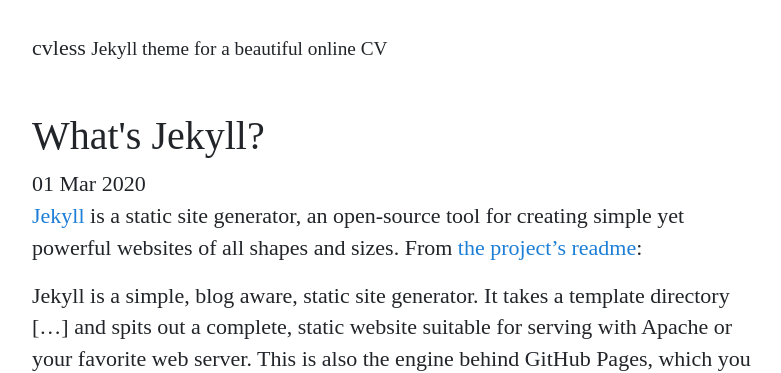
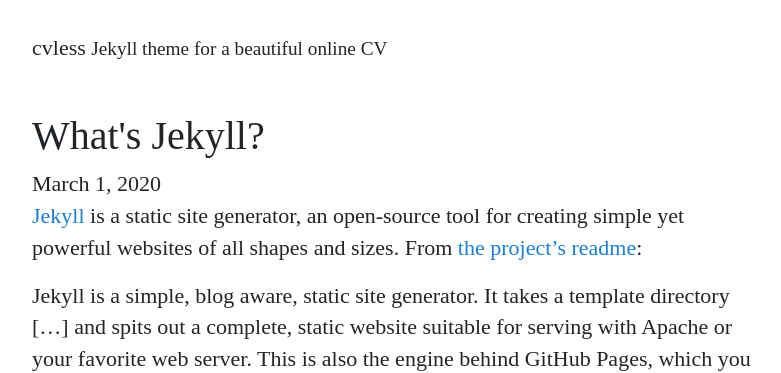
Before and after one commit to piazzai/cvless, a Jekyll site: the page built from _posts/2020-03-01-whats-jekyll.md, in a window 1280 px wide. Shown: the top 373 px of the page, without its empty margins (240-1021 px from the left). Built offline with Jekyll 4.4.1, drawn with Linux system fonts in a browser that asks for light colours.

Commit message:
Change date format

```diff
--- a/_layouts/post.html
+++ b/_layouts/post.html
@@ -4,7 +4,7 @@
 
 <article class="post">
   <h1 class="post-title">{{ page.title }}</h1>
-  <time datetime="{{ page.date | date_to_xmlschema }}" class="post-date">{{ page.date | date_to_string }}</time>
+  <time datetime="{{ page.date | date_to_xmlschema }}" class="post-date">{{ page.date | date: "%B %e, %Y" }}</time>
   {{ content }}
 </article>
 
```
